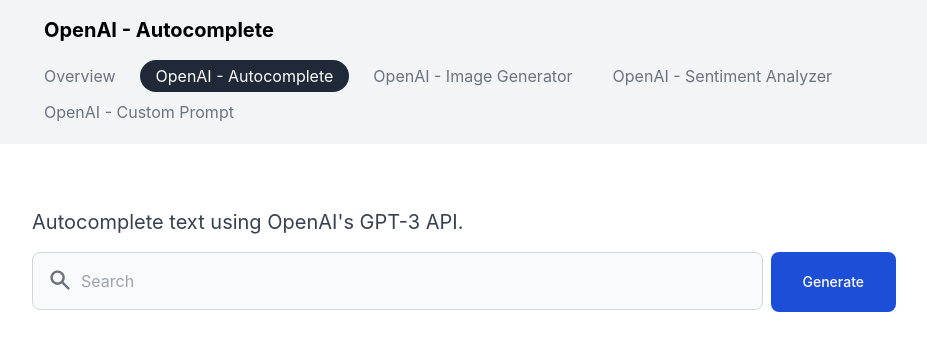
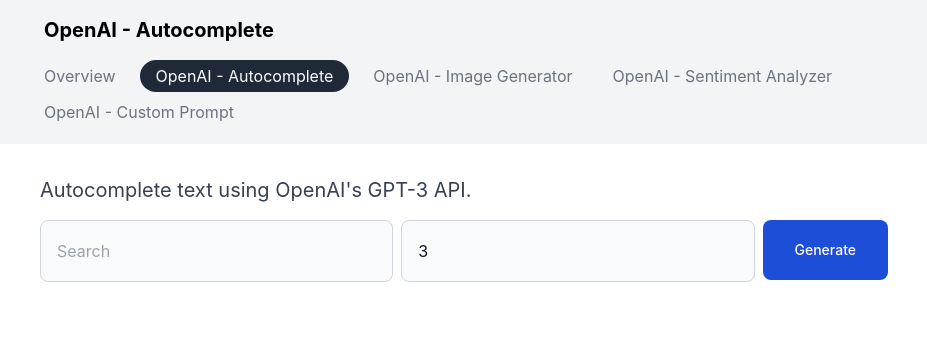
Before and after one commit to KishParikh13/ai-playground, a React (Create React App) app: page / in a window 1280 px wide. Both pictures are taken after a click on the element "OpenAI - Autocomplete". Shown: the top 350 px of the page, without its empty margins (176-1103 px from the left). Built offline with nearby package versions, Linux system fonts and the light colour scheme.

Commit message:
Working with # input

```diff
--- a/src/App.js
+++ b/src/App.js
@@ -24,7 +24,7 @@
     {
       name: "OpenAI - Sentiment Analyzer",
       description: "Enter a phrase to have it analyzed for emotionality.",
-      templateType: "text",
+      templateType: "card",
       url: "https://api.openai.com/v1/completions",
       promptSupport: "\n The sentiment of the previous text: ",
       request: `{"model": "text-davinci-003", "temperature": 1.0, "max_tokens": 48, "n": 3, "top_p": 1, "frequency_penalty": 0.75, "presence_penalty": 0}`
@@ -41,7 +41,6 @@
 
   return (
     <div className="">
-
       <header className="py-4 bg-gray-100">
         <div className="container mx-auto max-w-4xl px-4">
           <h1 className=" font-bold text-xl px-3">{ selectedApp > -1 ? apps[selectedApp].name : "Overview" }</h1>
@@ -54,8 +53,8 @@
         </div>
       </header>
 
-      <section className={"p-8 pt-16 " + (selectedApp == -1 ? "  " : "  hidden ")}>
-        <div className='container mx-auto max-w-4xl px-4'>
+      <section className={"py-8 " + (selectedApp == -1 ? "  " : "  hidden ")}>
+        <div className='container mx-auto max-w-4xl p-8'>
           <h2 className="text-2xl font-bold mb-8">A lightweight frontend for AI prompting</h2>
           <p className="text-lg mb-4">
             A simple interface to interact with an AI API, built flexible and configurable on purpose.
@@ -76,11 +75,15 @@
         </div>
       </section>
 
-      {apps.map((app, i) => (
-        <div key={i} className={((selectedApp == i && selectedApp != -1) ? "" : " hidden ")}>
-          <Interface description={app.description} promptSupport={app.promptSupport} requestData={app.request} model={app.model} templateType={app.templateType} url={app.url} numResponses={app.numResponses} />
+      <section className={"py-8 " + (selectedApp > -1 ? "  " : "  hidden ")}>
+        <div className='container mx-auto max-w-4xl px-6'>
+          {apps.map((app, i) => (
+            <div key={i} className={((selectedApp == i && selectedApp != -1) ? "" : " hidden ")}>
+              <Interface description={app.description} promptSupport={app.promptSupport} requestData={app.request} model={app.model} templateType={app.templateType} url={app.url} numResponses={app.numResponses} />
+            </div>
+          ))}
         </div>
-      ))}
+      </section>
     </div>
   );
 }
--- a/src/Interface.jsx
+++ b/src/Interface.jsx
@@ -1,8 +1,10 @@
 import { useState, useEffect } from 'react';
 import TextInput from './TextInput.jsx'
+import ResponseList from './ResponseList.jsx'
 
 function Interface (props) {
     const [input, setInput] = useState("")
+    const [numResponsesInput, setNumResponsesInput] = useState(1)
     const [loading, setLoading] = useState(0)
     const [error, setError] = useState("")
     const [responses, setResponses] = useState([])
@@ -22,17 +24,21 @@
         xhr.setRequestHeader("Authorization", `Bearer ${process.env.REACT_APP_OPENAI_API_KEY}`);
         xhr.upload.addEventListener("progress", function (event) {
             if (event.lengthComputable) {
-                setLoading(event.loaded / event.total * 100 | 5);
+                setLoading((event.loaded / event.total * 100) | 5);
             }
+        });
+        xhr.upload.addEventListener("load", function (event) {
+            setLoading(100);
         });
 
         xhr.onreadystatechange = function () {
             if (xhr.readyState === XMLHttpRequest.DONE) {
                 var open_ai_response = JSON.parse(xhr.response);
+                console.log(open_ai_response)
 
                 if (xhr.status === 0 || (xhr.status >= 200 && xhr.status < 400)) {
                     var newResponses;
-                    if (templateType == "text") {
+                    if (templateType == "text" || templateType == "card") {
                         newResponses = open_ai_response.choices
                     } else {
                         newResponses = open_ai_response.data
@@ -45,10 +51,9 @@
                         let allResponses = [...responses, ...newResponses]
                         setResponses(allResponses);
 
-                        setLoading(100)
                         setTimeout(() => {
                             setLoading(0)
-                        }, 1500);
+                        }, 1000);
                     }
                 } else {
                     setError("Error: " + open_ai_response.error.message)
@@ -60,6 +65,8 @@
 
         var data = JSON.parse(props.requestData)
         data.prompt = props.promptSupport ? input + props.promptSupport : input
+        console.log(numResponsesInput)
+        data.n = parseInt(numResponsesInput)
         data = JSON.stringify(data)
 
         xhr.send(data);
@@ -67,60 +74,13 @@
 
     return (
         <div className="">
-            <section className="py-16">
-                <div className="container mx-auto max-w-4xl px-4">
-                    <p className='text-xl text-gray-700 mb-4'>{props.description}</p>
-                    <TextInput loading={loading} setLoading={value => setLoading(value)} setInput={value => setInput(value)} handleSubmit={e => generateResponses(input, responses)} />
-                    <p className="text-sm text-red-700">{error}</p>
-                    <div className={" mt-8 flex flex-col gap-y-8" + (responses.length > 0 ? "" : "hidden")}>
-
-                        {/* <h2 className="mb-2 font-semibold text-gray-500 dark:text-gray-400">Matching Responses ({ responses ? responses.filter(response => response.prompt == input).length : 0}):</h2> */}
-                        { templateType == "text" ?
-                            <div className="space-y-1 text-lg flex flex-col gap-y-2 ">
-                            {
-                                responses.filter(response => response.prompt == input).map((response, i) => (
-                                    <div key={i} className=""><div key={i} className="">
-                                        <p className=''>{response.prompt}<mark className='bg-yellow-200'>{response.text}</mark></p></div>
-                                    </div>
-                                ))
-                            }
-                            </div>
-                            :
-                            <div className={"space-y-1 text-lg grid grid-cols-3 gap-4 "}>
-                            {
-                                responses.filter(response => response.prompt == input).map((response, i) => (
-                                    <div key={i} className="">
-                                        <img className="bg-indigo-800" src={response.url} alt={response.prompt} />
-                                    </div>
-                                ))
-                            }
-                            </div>
-                        }
-                        {/* <h2 className="mt-6 mb-2 font-semibold text-gray-500 dark:text-gray-400">Past Reponses ({ responses ? responses.filter(response => response.prompt != input).length : 0}):</h2> */}
-                        { templateType == "text" ?
-                            <div className=" space-y-1 text-lg flex flex-col gap-y-2 ">
-                            {
-                                responses.filter(response => response.prompt !== input).map((response, i) => (
-                                    <div key={i} className=""><div key={i} className="">
-                                        <p><b>{response.prompt}</b> {response.text}</p></div>
-                                    </div>
-                                ))
-                            }
-                            </div>
-                            :
-                            <div className={"space-y-1 text-lg grid grid-cols-3 gap-4 "}>
-                            {
-                                responses.filter(response => response.prompt !== input).map((response, i) => (
-                                    <div key={i} className="">
-                                        <img src={response.url} alt={response.prompt} />
-                                    </div>
-                                ))
-                            }
-                            </div>
-                        }
-                    </div>
-                </div>
-            </section>
+            <p className='text-xl text-gray-700 mb-4'>{props.description}</p>
+            <TextInput initialNumResponses={3} handleNumResponsesInput={n => setNumResponsesInput(n)} loading={loading} setLoading={value => setLoading(value)} setInput={value => setInput(value)} handleSubmit={e => generateResponses(input, responses)} />
+            <p className="text-sm text-red-700">{error}</p>
+            <div className={" mt-8 flex flex-col gap-y-8 " + (responses.length > 0 ? "" : "hidden")}>
+                <ResponseList isMatching={true} templateType={templateType} responses={responses.filter(response => response.prompt == input)} />
+                <ResponseList isMatching={false} templateType={templateType} responses={responses.filter(response => response.prompt != input)} />
+            </div>
         </div>
     );
 }
--- /dev/null
+++ b/src/ResponseList.jsx
@@ -0,0 +1,63 @@
+import { useState, useEffect } from 'react';
+
+function ResponseList (props) {
+
+    const templateType = props.templateType
+    const isMatching = props.isMatching
+    const responses = props.responses
+
+    const responseComponent = (response) => {
+        switch (templateType) {
+            case 'text':
+                return (
+                    <p className=''>
+                        {response.prompt} <mark className={isMatching ? 'bg-yellow-200' : 'bg-gray-200'}>{response.text}</mark>
+                    </p>
+                );
+            case 'image':
+                return (
+                    <img className="bg-indigo-800" src={response.url} alt={response.prompt} />
+                );
+            case 'card':
+                return (
+                    <div className='bg-gray-100'>
+                        <p className='p-4'>{response.prompt}</p>
+                        <p className='p-4'>{response.text}</p>
+                    </div>
+                )
+            default:
+                return (
+                    <div className='bg-gray-100'>
+                        <p className='p-4'>{response.prompt}</p>
+                        <p className='p-4'>{response.text}</p>
+                    </div>
+                )
+        }
+    }
+
+    const layouts = {
+        "text": {
+            listStyle: "space-y-1 text-lg flex flex-col gap-y-2 ",
+        },
+        "image": {
+            listStyle: " space-y-1 text-lg grid grid-cols-3 gap-4  ",
+        },
+        "card": {
+            listStyle: "space-y-1 text-lg flex flex-col gap-y-2 ",
+        },
+    }
+
+    return (
+        <div className="">
+            <div className={ layouts[templateType].listStyle }>
+                { responses.map((response, i) => (
+                    <div key={i} className="">
+                        { responseComponent(response) }
+                    </div>
+                ))}
+            </div>
+        </div>
+    );
+}
+
+export default ResponseList;
--- a/src/TextInput.jsx
+++ b/src/TextInput.jsx
@@ -2,12 +2,23 @@
 
 function TextInput (props) {
   const [input, setInput] = useState("")
+  const [numResponsesInput, setNumResponsesInput] = useState(props.initialNumResponses)
   const [loading, setLoading] = useState(0)
   const [error, setError] = useState("")
 
   const handleInput = (e) => {
     setInput(e.target.value);
     props.setInput(e.target.value)
+    props.setLoading(0);
+  }
+
+  useEffect (() => {
+    handleNumResponseInput(props.initialNumResponses)
+  }, [props.numResponses])
+
+  const handleNumResponseInput = (value) => {
+    setNumResponsesInput(value);
+    props.handleNumResponsesInput(value)
     props.setLoading(0);
   }
 
@@ -18,11 +29,9 @@
     <div className="">
       <div className=" flex flex-row">
         <label htmlFor="simple-search" className="sr-only">Enter prompt</label>
-        <div className="relative w-full">
-          <div className="absolute top-4 left-4 flex items-center pointer-events-none">
-              <svg aria-hidden="true" className="w-6 h-6 text-gray-500 dark:text-gray-400" fill="currentColor" viewBox="0 0 20 20" xmlns="http://www.w3.org/2000/svg"><path fillRule="evenodd" d="M8 4a4 4 0 100 8 4 4 0 000-8zM2 8a6 6 0 1110.89 3.476l4.817 4.817a1 1 0 01-1.414 1.414l-4.816-4.816A6 6 0 012 8z" clipRule="evenodd"></path></svg>
-          </div>
-          <input value={ input } onChange={ e => handleInput(e) } type="text" id="simple-search" className="bg-gray-50 border border-gray-300 text-gray-900 text-md rounded-lg focus:ring-blue-500 focus:border-blue-500 block w-full p-4 pl-12  dark:bg-gray-700 dark:border-gray-600 dark:placeholder-gray-400 dark:text-white dark:focus:ring-blue-500 dark:focus:border-blue-500" placeholder="Search" required />
+        <div className="relative w-full flex ">
+          <input value={ input } onChange={ e => handleInput(e) } type="text" id="simple-search" className=" flex-grow bg-gray-50 border border-gray-300 text-gray-900 text-md rounded-lg focus:ring-blue-500 focus:border-blue-500 block w-full p-4 dark:bg-gray-700 dark:border-gray-600 dark:placeholder-gray-400 dark:text-white dark:focus:ring-blue-500 dark:focus:border-blue-500" placeholder="Search" required />
+          <input value={ numResponsesInput } onChange={ e => handleNumResponseInput(e.target.value) } type="number" min="1" max="9" id="simple-search" className= " w-48 ml-2 bg-gray-50 border border-gray-300 text-gray-900 text-md rounded-lg focus:ring-blue-500 focus:border-blue-500 block w-full p-4 dark:bg-gray-700 dark:border-gray-600 dark:placeholder-gray-400 dark:text-white dark:focus:ring-blue-500 dark:focus:border-blue-500" placeholder="Search" required />
           <div className="fixed bottom-0 left-0 right-0 w-full right-0 rounded-b-full overflow-hidden h-3 dark:bg-gray-700">
             <div className="bg-blue-600 h-3 transition-all duration-700" style={{ width: `${props.loading}%` }}></div>
           </div>
```
